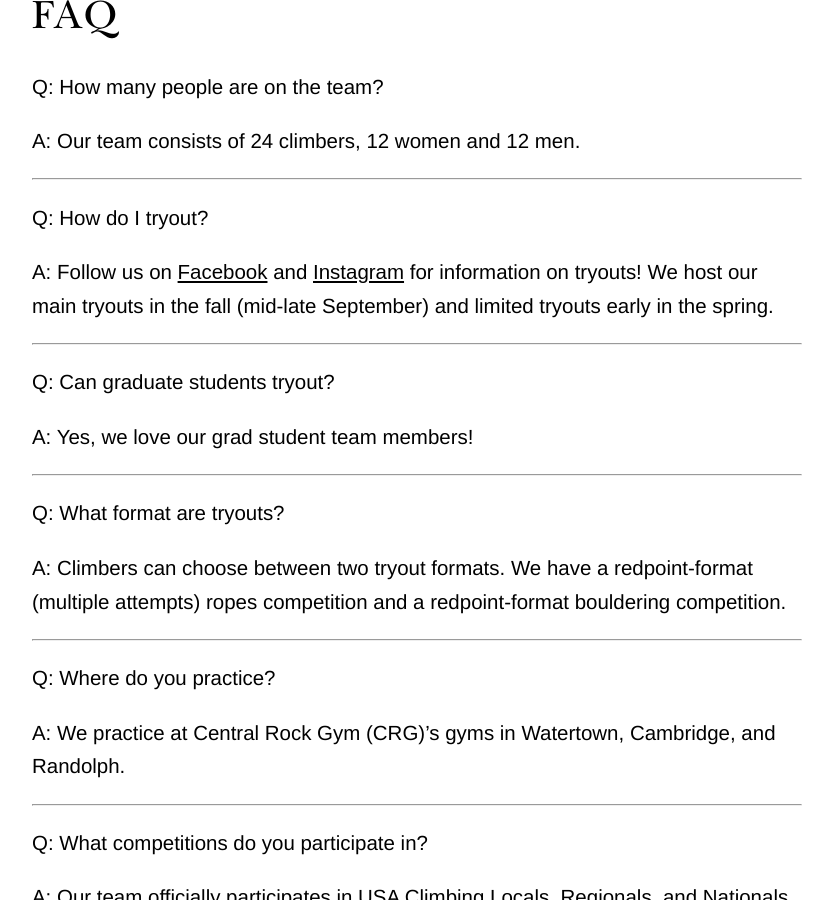
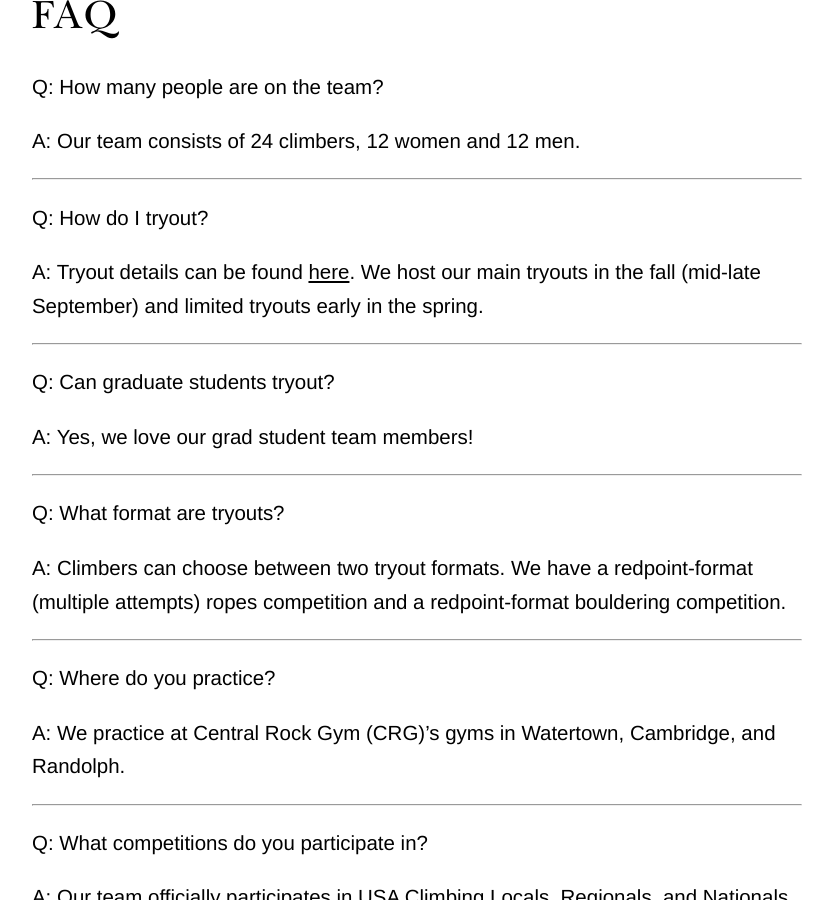
Before and after one commit to NortheasternClimbing/northeasternclimbing.github.io, a Jekyll site: the page built from team/faq.md, in a window 1280 px wide and 900 px high, scrolled down 390 px. Shown: the whole window, without its empty margins (223-1056 px from the left). Built offline with Jekyll 4.4.1, drawn with Linux system fonts in a browser that asks for light colours.

Commit message:
Update faq.md

```diff
--- a/team/faq.md
+++ b/team/faq.md
@@ -10,10 +10,8 @@ A: Our team consists of 24 climbers, 12 women and 12 men.
 
 Q: How do I tryout?
 
-A: Follow us on [Facebook](https://www.facebook.com/northeasternclimbing/)
-and [Instagram](https://www.instagram.com/northeasternclimbing/)
-for information on tryouts! We host our main tryouts in the fall
-(mid-late September) and limited tryouts early in the spring.
+A: Tryout details can be found [here](https://northeasternclimbing.github.io/team/tryouts/).
+We host our main tryouts in the fall (mid-late September) and limited tryouts early in the spring.
 
 ---
 
```
